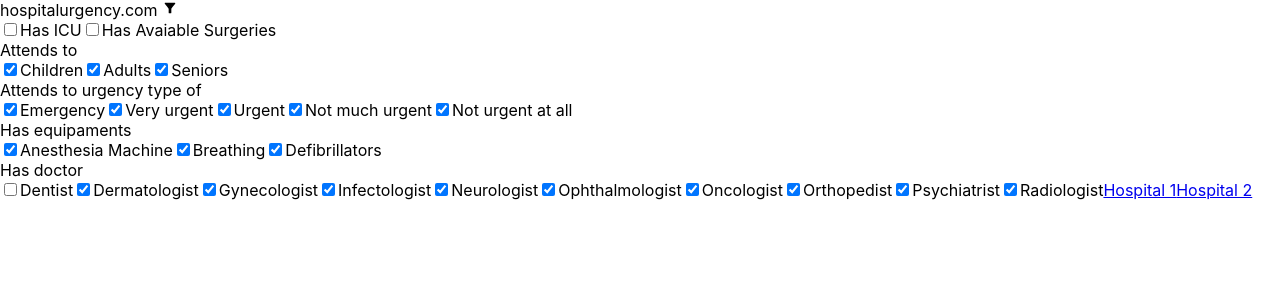
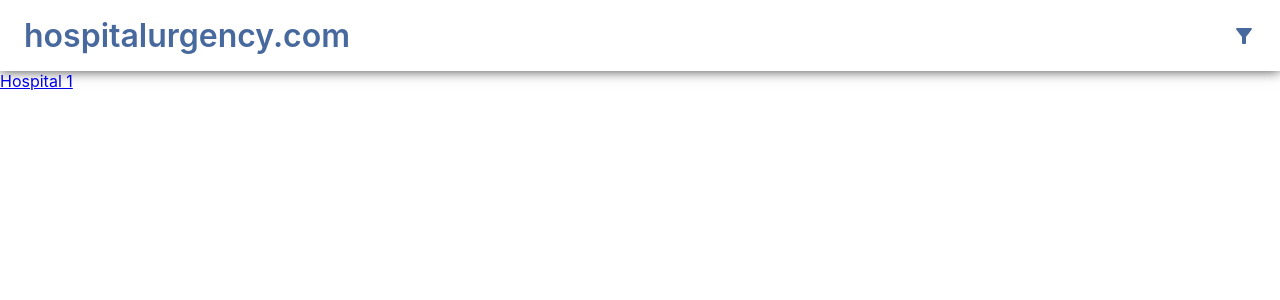
Before and after one commit to abUwUser/hospitalurgency.com, a React (Create React App) app: page / in a window 1280 px wide. Shown: the top 300 px of the page. Built offline with nearby package versions, Linux system fonts and the light colour scheme.

Commit message:
oBoticário match shampoo

```diff
--- a/src/App.css
+++ b/src/App.css
@@ -0,0 +1,20 @@
+.header {
+    padding: 16px 24px;
+    display: flex;
+    align-items: center;
+    box-shadow: 0 0 12px 0 #444;
+}
+
+.header .title {
+    flex-grow: 1;
+    color: #47699D;
+    font-weight: 600;
+    font-size: 32px;
+}
+
+.header .filterIcon {
+    width: 24px;
+    height: 24px;
+    color: #47699D;
+    cursor: pointer;
+}
--- a/src/App.tsx
+++ b/src/App.tsx
@@ -8,22 +8,28 @@ import FilterPopout from './components/FilterPopout';
 
 function App() {
     const [filter, setFilter] = useState(defaultFilters)
+    const [popoutVisibility, setPopoutVisibility] = useState(false)
     const [, forceUpdate] = useReducer(c => !c, true)
 
     return <>
-        <div>hospitalurgency.com <MdFilterAlt /></div>
-        <FilterPopout filter={filter} onFilterChange={(newFilter) => {
+        <div className='header'>
+            <div className='title'>hospitalurgency.com</div>
+            <MdFilterAlt className='filterIcon' onClick={() => setPopoutVisibility(!popoutVisibility)}/>
+        </div>
+        {popoutVisibility && <FilterPopout filter={filter} onFilterChange={(newFilter) => {
             setFilter(newFilter)
             forceUpdate()
             // console.log(filter)
-        }} />
+        }} />}
         <HospitalList hospitalList={filterHospitals(hospitals, filter)} />
     </>;
 }
 
 function HospitalList({ hospitalList }: {hospitalList: Hospital[]}) {
     return <>
-        {hospitalList.map((hospital) => <a href={`https://www.google.com/maps/dir/?api=1&destination=${hospital.coords[0]}%2C${hospital.coords[1]}`}>{hospital.name}</a>)}
+        {hospitalList.map((hospital) => <div>
+            <a href={`https://www.google.com/maps/dir/?api=1&destination=${hospital.coords[0]}%2C${hospital.coords[1]}`}>{hospital.name}</a>
+        </div>)}
     </>
 }
 
--- /dev/null
+++ b/src/components/Checkbox.css
@@ -0,0 +1,4 @@
+.checkbox {
+    display: inline-block;
+    margin-right: 8px;
+}
--- a/src/components/Checkbox.tsx
+++ b/src/components/Checkbox.tsx
@@ -1,4 +1,5 @@
 import React from "react"
+import './Checkbox.css';
 
 interface Props {
     name?: string
@@ -9,7 +10,7 @@ interface Props {
 const Checkbox = (props: Props) => {
     const [checked, setChecked] = React.useState(props.checked)
 
-    return <label>
+    return <div className="checkbox">
         <input type="checkbox"
             defaultChecked={checked}
             onChange={() => {
@@ -18,7 +19,7 @@ const Checkbox = (props: Props) => {
             }}
         />
         {props.name}
-    </label>
+    </div>
 }
 
 export default Checkbox
--- /dev/null
+++ b/src/components/FilterPopout.css
@@ -0,0 +1,22 @@
+.popout {
+    position: fixed;
+    top: 64px;
+    right: 8px;
+    width: 25vw;
+    padding: 12px;
+    box-shadow: 0 0 12px 0 #444;
+    border-radius: 12px;
+    z-index: 100;
+    background-color: #fff;
+}
+
+.popout .title {
+    margin-top: 8px;
+    margin-bottom: 2px;
+    font-weight: 700;
+    color: #47699D;
+}
+
+.popout .content {
+    margin-left: 8px;
+}
--- a/src/components/FilterPopout.tsx
+++ b/src/components/FilterPopout.tsx
@@ -1,4 +1,5 @@
 import Checkbox from "./Checkbox"
+import './FilterPopout.css';
 
 interface Props {
     filter: HospitalFilter,
@@ -6,17 +7,18 @@ interface Props {
 }
 
 const FilterPopout = ({ filter, onFilterChange }: Props) => {
-    return <>
+    return <div className="popout">
         <Checkbox checked={filter.hasICU} onChange={(val) => {
             filter.hasICU = val
             onFilterChange(filter)
-        }} name="Has ICU"/>
+        }} name="Has ICU" />
         <Checkbox checked={filter.hasAvaiableSurgeries} onChange={(val) => {
             filter.hasAvaiableSurgeries = val
             onFilterChange(filter)
         }} name="Has Avaiable Surgeries" />
 
-        <div>Attends to</div>
+        <div className="title">Attends to</div>
+        <div className="content">
             <Checkbox checked={filter.targetAudience.children} onChange={(val) => {
                 filter.targetAudience.children = val
                 onFilterChange(filter)
@@ -29,8 +31,10 @@ const FilterPopout = ({ filter, onFilterChange }: Props) => {
                 filter.targetAudience.seniors = val
                 onFilterChange(filter)
             }} name="Seniors" />
+        </div>
 
-        <div>Attends to urgency type of</div>
+        <div className="title">Attends to urgency type of</div>
+        <div className="content">
             <Checkbox checked={filter.urgencyAttendance.emergency} onChange={(val) => {
                 filter.urgencyAttendance.emergency = val
                 onFilterChange(filter)
@@ -51,8 +55,10 @@ const FilterPopout = ({ filter, onFilterChange }: Props) => {
                 filter.urgencyAttendance.notUrgent = val
                 onFilterChange(filter)
             }} name="Not urgent at all" />
+        </div>
 
-        <div>Has equipaments</div>
+        <div className="title">Has equipaments</div>
+        <div className="content">
             <Checkbox checked={filter.equipaments.anesthesiaMachine} onChange={(val) => {
                 filter.equipaments.anesthesiaMachine = val
                 onFilterChange(filter)
@@ -65,8 +71,10 @@ const FilterPopout = ({ filter, onFilterChange }: Props) => {
                 filter.equipaments.defibrillators = val
                 onFilterChange(filter)
             }} name="Defibrillators" />
+        </div>
 
-        <div>Has doctor</div>
+        <div className="title">Has doctor</div>
+        <div className="content">
             <Checkbox checked={filter.doctors.dentist} onChange={(val) => {
                 filter.doctors.dentist = val
                 onFilterChange(filter)
@@ -107,7 +115,8 @@ const FilterPopout = ({ filter, onFilterChange }: Props) => {
                 filter.doctors.radiologist = val
                 onFilterChange(filter)
             }} name="Radiologist" />
-    </>
+        </div>
+    </div>
 }
 
 export default FilterPopout
--- a/src/constants/hospitals.ts
+++ b/src/constants/hospitals.ts
@@ -56,8 +56,8 @@ export default [
 
         targetAudience: {
             children: true,
-            adults: true,
-            seniors: true,
+            adults: false,
+            seniors: false,
         },
 
         urgencyAttendance: {
```
Also changed, not shown: 1 other file (tests, documents, lock files or other folders). Lines whose indentation alone changed are shown as unchanged.
